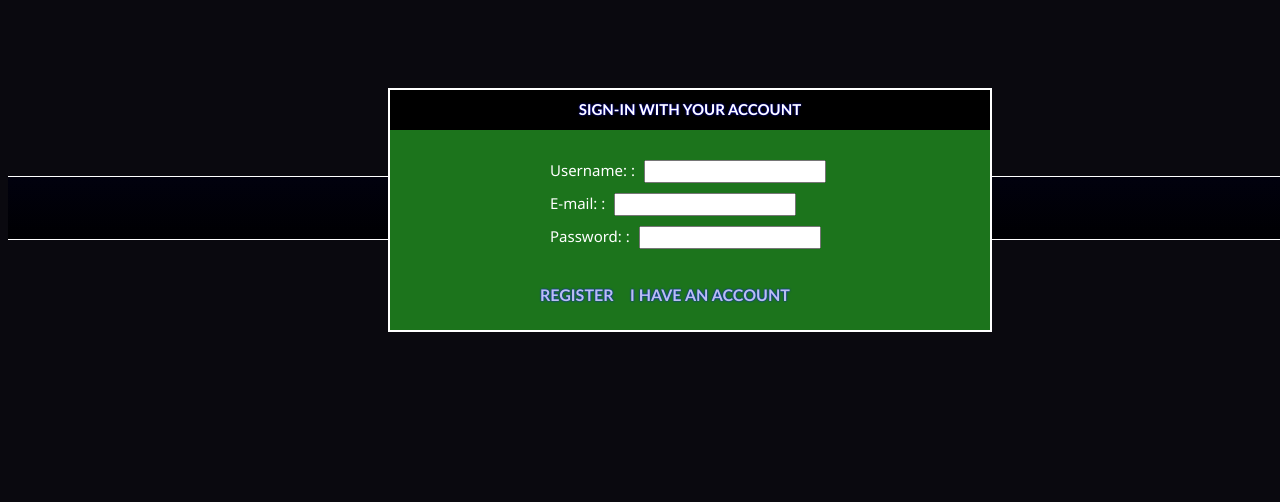
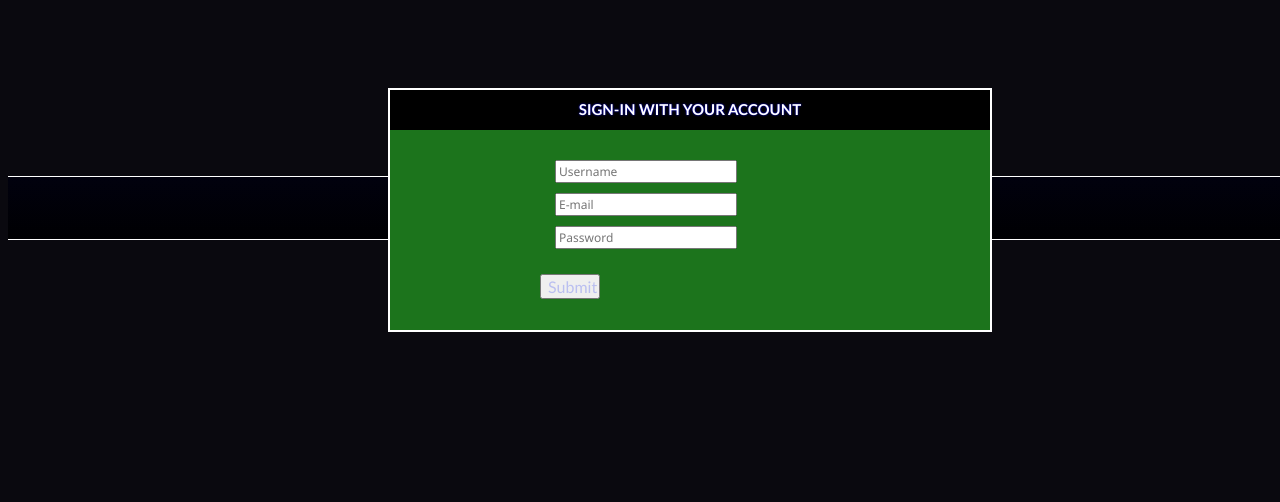
Before and after one commit to MarcoA-Pazol/Underground-Dev-Store, a Django app: page /register/ in a window 1280 px wide. Shown: the top 502 px of the page. Run offline with Django 4.2, Linux system fonts and the light colour scheme; grey boxes are pictures that could not be loaded.

Commit message:
Tarea terminada: Login | Tarea nueva: Hacer carrito de compras - 0.0.3

```diff
--- a/Online_Store/settings.py
+++ b/Online_Store/settings.py
@@ -125,3 +125,7 @@ MEDIA_ROOT = os.path.join(BASE_DIR, 'media')
 # https://docs.djangoproject.com/en/4.2/ref/settings/#default-auto-field
 
 DEFAULT_AUTO_FIELD = 'django.db.models.BigAutoField'
+
+# Login and Logout redirection environment variables
+LOGIN_REDIRECT_URL = 'home'
+LOGOUT_REDIRECT_URL = 'home'
--- a/Online_Store_App/forms.py
+++ b/Online_Store_App/forms.py
@@ -6,10 +6,3 @@ class CreateNewProduct(forms.Form):
     product_description = forms.CharField(label="Product description: ", max_length=600, widget=forms.Textarea(attrs={'class':'input'}))
     product_price = forms.FloatField(label="Product price:")
     product_cuantity = forms.FloatField(label="Product cuantity:")
-
-
-#CREATE NEW USER FORMULARY
-class CreateNewUser(forms.Form):
-    user_name = forms.CharField(label="Username: ", max_length=200)
-    user_email = forms.EmailField(label="E-mail: ", max_length=200)
-    user_password = forms.CharField(label="Password: ", max_length=20)
--- a/Online_Store_App/static/styles/main.css
+++ b/Online_Store_App/static/styles/main.css
@@ -63,7 +63,7 @@
     top: 40px;
     left: 913px;
     width: 120px;
-    height: 60px;
+    height: 36px;
     background: linear-gradient(rgb(1, 1, 14), rgb(0, 0, 2));
     border-inline: 2px solid rgb(186, 191, 240);
     border-bottom: 2px solid rgb(186, 191, 240);
--- a/Online_Store_App/templates/layouts/base.html
+++ b/Online_Store_App/templates/layouts/base.html
@@ -18,7 +18,7 @@
                 <li><a href="{% url 'sections' %}">Store</a></li>
                 <li><a href="{% url 'help' %}">Help</a></li>
                 <li><a href="{% url 'shoping' %}">|<img id="shoping_car_icon" src="{% static 'images/shoping_car_icon.png' %}" alt="shoping_car_icon">|</a></li>
-                <li>|<img id="login_icon" src="{% static 'images/login_icon.png' %}" alt="login_icon">|</li>
+                <li>|<img id="login_icon" src="{% static 'images/login_icon.png' %}" alt="login_icon">{{ user.username }}|</li>
             </ul>
         </nav>
 
--- a/Online_Store_App/templates/register.html
+++ b/Online_Store_App/templates/register.html
@@ -8,15 +8,15 @@
         <h1>SIGN-IN WITH YOUR ACCOUNT</h1>
 
         <div class="register">
-            <form class="register_formulary" method="POST">
+            <form class="register_formulary" action="" method="POST">
                 {% csrf_token %}
-                {{register_form}}
-                <h1 id="register_button">
-                    REGISTER
-                </h1>
-                <a href="{% url 'login' %}"><h1 id="i_have_an_account">
-                    I HAVE AN ACCOUNT
-                </h1></a>
+                <input type="text" name="username" placeholder="Username">
+                <br>
+                <input type="email" name="email" placeholder="E-mail">
+                <br>
+                <input type="password" name="password" placeholder="Password">
+                <br>
+                <button id="register_button" type="submit">Submit</button>
             </form>
         </div>
     </div>
--- a/Online_Store_App/views.py
+++ b/Online_Store_App/views.py
@@ -1,9 +1,9 @@
 from django.contrib import messages
+from django.contrib.auth.models import User
 from django.contrib.auth.decorators import login_required
 from django.contrib.auth import logout
 from django.shortcuts import render, get_object_or_404, redirect
 from .models import Product_Section, Product, Questions, Users
-from .forms import CreateNewUser
 
 # Create your views here.
 def index(request):
@@ -33,11 +33,19 @@ def login(request):
 
 def register(request):
     if request.method == 'GET':
-        return render(request, 'register.html', {'register_form': CreateNewUser()})
+        return render(request, 'register.html')
     if request.method == 'POST':
-        Users.objects.create(user_name=request.POST['user_name'], user_email=request.POST['user_email'], user_password=request.POST['user_password'])
-        messages.info(request, 'New user has been created successfully!')
-    return redirect('login')
+        username = request.POST['username']
+        email = request.POST['email']
+        password = request.POST['password']
+
+        user = User.objects.create_user(username=username, email=email, password=password)
+        if user:
+            messages.success(request, 'New user has been created successfully!')
+            return redirect('login')
+        else:
+            messages.error(request, 'Failed to create user. Please try again.')
+            return redirect('register')
 
 def logout(request):
     logout(request)
```
Also changed, not shown: db.sqlite3.
